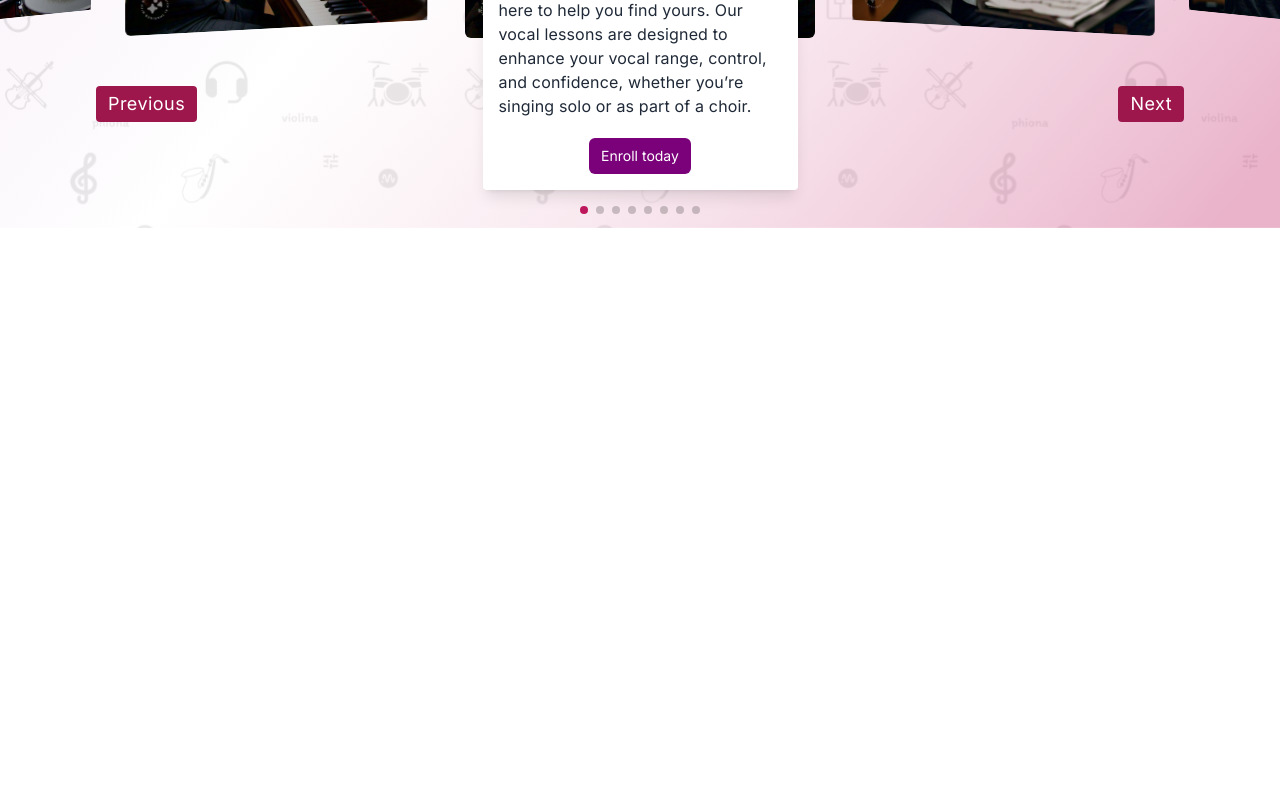
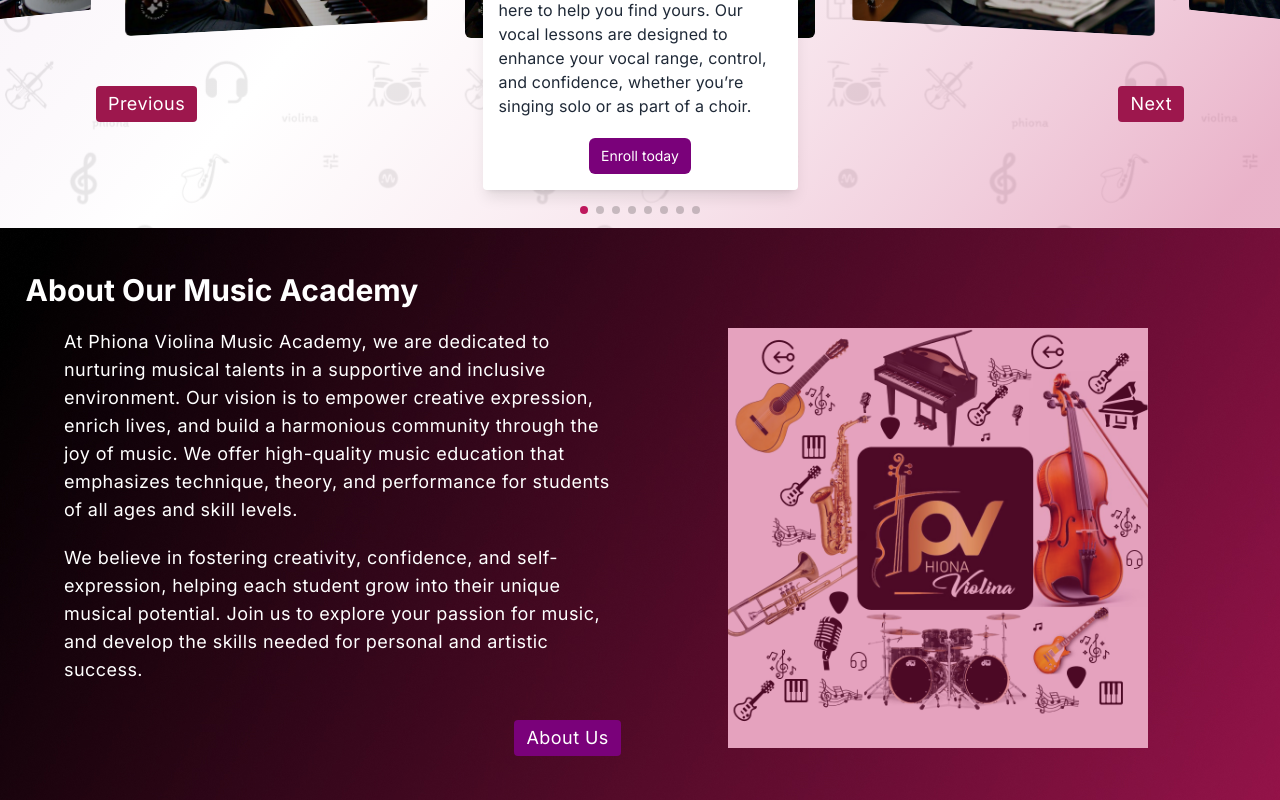
Before and after one commit to John-Kibirige/phiona-violina-music-academy, a React (Vite) app: page / in a window 1280 px wide. Shown: the part 610-1410 px from the top of the page. Before the commit the page ends 838 px from the top, so only its background shows below. Built offline with nearby package versions, Linux system fonts and the light colour scheme.

Commit message:
add the about-us section

```diff
--- /dev/null
+++ b/src/components/home/About.jsx
@@ -0,0 +1,45 @@
+import React from 'react';
+import aboutPhoto from '../../assets/photos/about-us-photo.jpg';
+import { NavLink } from 'react-router-dom';
+
+const About = () => {
+  return (
+    <section className=" about-home-background lg:py-5">
+      <div className=" px-4 text-white flex flex-col gap-5 my-6 lg:px-[2vw]">
+        <h2 className="text-xl md:text-2xl lg:text-3xl font-bold">About Our Music Academy</h2>
+
+        <div className="main-content flex flex-col gap-5 sm:grid sm:grid-cols-2 px-[3vw] lg:gap-[3vw]">
+          <div className="text-sm tracking-wide leading-6 flex flex-col gap-4 md:text-base lg:text-lg">
+            <div className="flex flex-col gap-4 lg:gap-5">
+              <p>
+                At Phiona Violina Music Academy, we are dedicated to nurturing
+                musical talents in a supportive and inclusive environment. Our
+                vision is to empower creative expression, enrich lives, and
+                build a harmonious community through the joy of music. We offer
+                high-quality music education that emphasizes technique, theory,
+                and performance for students of all ages and skill levels.
+              </p>
+              <p>
+                We believe in fostering creativity, confidence, and
+                self-expression, helping each student grow into their unique
+                musical potential. Join us to explore your passion for music,
+                and develop the skills needed for personal and artistic success.
+              </p>
+            </div>
+            <NavLink to={'/about-us'} className='block ml-auto'>
+              <button className=" px-3 py-1 bg-secondary text-white active:scale-95 w-fit ml-auto rounded mt-5">
+                About Us
+              </button>
+            </NavLink>
+          </div>
+          <div className="relative max-w-[360px] lg:max-w-[420px] h-fit mx-auto">
+            <img src={aboutPhoto} alt="about us photo" />
+            <div className="overlay w-full h-full bg-primary opacity-40 absolute top-0 left-0"></div>
+          </div>
+        </div>
+      </div>
+    </section>
+  );
+};
+
+export default About;
--- a/src/components/home/Home.jsx
+++ b/src/components/home/Home.jsx
@@ -1,10 +1,12 @@
 import React from 'react';
 import Hero from './Hero';
+import About from './About';
 
 const Home = () => {
   return (
     <main className="flex flex-col items-center">
       <Hero />
+      <About />
     </main>
   );
 };
--- a/src/index.css
+++ b/src/index.css
@@ -36,3 +36,16 @@
 .swiper-pagination-bullet-active {
   background-color: #be185d !important;
 }
+
+.about-home-background {
+  background-image: url('./assets/photos/about-bg.jpg');
+  background-position: cover;
+  background-repeat: no-repeat;
+}
+
+.about-bg-2 {
+  background-image: url('./assets/photos/about-us-photo.jpg');
+  background-position: 0 100%;
+  background-size: contain;
+  background-repeat: no-repeat;
+}
```
Also changed, not shown: src/assets/photos/about-bg.jpg (added), src/assets/photos/about-us-photo.jpg (added).
